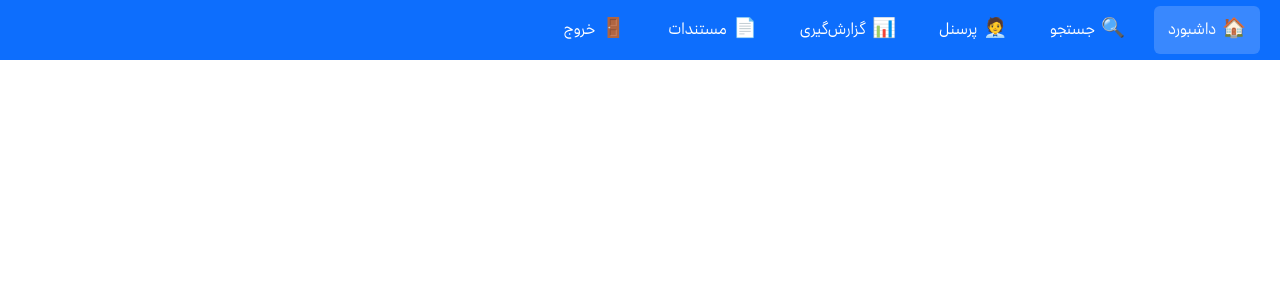
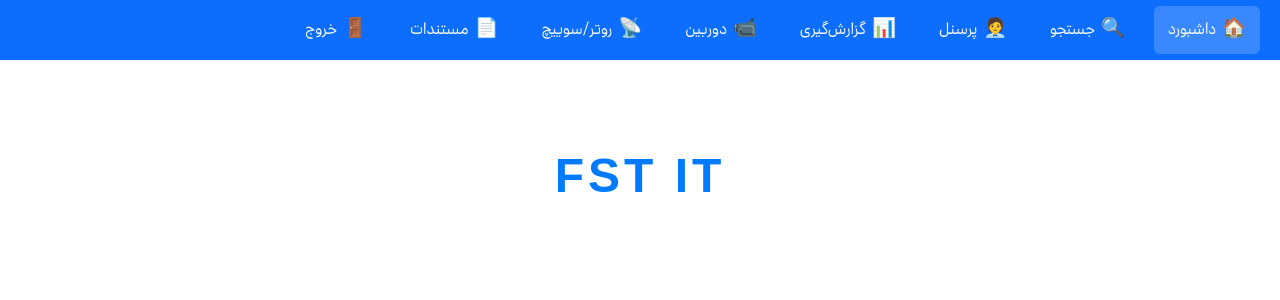
Before and after one commit to Ali-Abbaspour-12/Warehouse, a Flask app: page / in a window 1280 px wide. Shown: the top 300 px of the page. Run offline with Flask 3, Linux system fonts and the light colour scheme; the visitor is signed in with stand-in values (Sample User, id 1); data that the repository does not hold is empty; some libraries are stand-ins or nearby versions.

Commit message:
new changes

```diff
--- a/app.py
+++ b/app.py
@@ -61,5 +61,5 @@ app = create_app()
 if __name__ == '__main__':
     with app.app_context():
         db.create_all()
-    app.run(host="0.0.0.0", debug=True)
-    #serve(app, host="0.0.0.0", port=5001)
+    #app.run(host="0.0.0.0", debug=True)
+    serve(app, host="0.0.0.0", port=5001)
--- a/routes/dashboard.py
+++ b/routes/dashboard.py
@@ -1,11 +1,22 @@
 from flask import Blueprint, render_template
 from flask_login import login_required
-from .login import admin_required
-
+from sqlalchemy import func
+from models import Item
+from extensions import db
 
 dashboard_bp = Blueprint("dashboard_bp", __name__)
 
 @dashboard_bp.route("/")
 @login_required
 def dashboard():
-    return render_template("dashboard_panel/dashboard.html")
+    # گروه‌بندی بر اساس category
+    category_data = (
+        db.session.query(Item.category, func.count(Item.id))
+        .group_by(Item.category)
+        .all()
+    )
+
+    return render_template(
+        "dashboard_panel/dashboard.html",
+        category_data=category_data
+    )
--- a/routes/documet.py
+++ b/routes/documet.py
@@ -37,12 +37,13 @@ def document():
     return render_template("document_panel/document.html", files=files)
 
 @document_bp.route("/document/uploads/<filename>")
+@admin_required
 @login_required
 def uploaded_file(filename):
     return send_from_directory(UPLOAD_FOLDER, filename)
 
 @document_bp.route("/document/delete/<filename>", methods=["POST"])
-@admin_required  # فقط ادمین میتونه حذف کنه
+@admin_required
 @login_required
 def delete_file(filename):
     file_path = os.path.join(UPLOAD_FOLDER, filename)
--- a/routes/report.py
+++ b/routes/report.py
@@ -5,13 +5,16 @@ from openpyxl import load_workbook
 from openpyxl.styles import Alignment
 import pandas as pd
 from .login import admin_required
+from flask_login import login_required
 import io
+
 
 report_bp = Blueprint("report_bp",__name__,url_prefix="/report")
 
 
 
 @report_bp.route('/export_report')
+@login_required
 def export_report():
     # مشخص کردن جدول‌ها و نام شیت‌ها
     models = [
@@ -71,6 +74,7 @@ def export_report():
 
 
 @report_bp.route("/report")
+@login_required
 def report():
     args = request.args
 
@@ -132,6 +136,7 @@ def report():
 
 
 @report_bp.route("/suggest", methods=["GET"])
+@login_required
 def suggest():
     args = request.args
 
--- a/routes/settings.py
+++ b/routes/settings.py
@@ -2,12 +2,14 @@ from flask import redirect,render_template,flash,Blueprint,url_for
 from models import Item,ItemHistory
 from extensions import db
 from .login import admin_required
+from flask_login import login_required
 
 settings_bp = Blueprint("settings_bp", __name__)
 
 
 @settings_bp.route("/settings")
 @admin_required
+@login_required
 def settings():
     return render_template("settings_panel/settings.html")
 
@@ -15,6 +17,7 @@ def settings():
 
 @settings_bp.route("/delete_all_records")
 @admin_required
+@login_required
 def delete_all_records():
     Item.query.delete()
     ItemHistory.query.delete()
--- a/templates/base.html
+++ b/templates/base.html
@@ -104,9 +104,25 @@
                 </a>
             </li>
 
+
             <li>
                 <a href="{{ url_for('report_bp.report') }}" data-path="{{ url_for('report_bp.report') }}">
                     <span class="icon">📊</span> گزارش‌گیری
+                </a>
+            </li>
+
+
+
+            <li>
+                <a href="#" data-path="{{ url_for('settings_bp.settings') }}">
+                    <span class="icon">📹</span> دوربین
+                </a>
+            </li>
+
+
+            <li>
+                <a href="#" data-path="{{ url_for('settings_bp.settings') }}">
+                    <span class="icon">📡</span> روتر/سوییچ
                 </a>
             </li>
 
--- a/templates/dashboard_panel/dashboard.html
+++ b/templates/dashboard_panel/dashboard.html
@@ -1,4 +1,34 @@
 {% extends "base.html" %}
+
 {% block content %}
 
+<style>
+    @keyframes fadeInMove {
+        0% {
+            opacity: 0;
+            transform: translateY(-20px);
+        }
+        50% {
+
+            transform: translateY(20px);
+        }
+        100% {
+            opacity: 1;
+            transform: translateY(0);
+        }
+    }
+
+    .fst-it-title {
+        font-size: 48px;
+        font-weight: bold;
+        color: #007bff;
+        text-align: center;
+        margin-top: 60px;
+        animation: fadeInMove 1.6s ease-in-out forwards;
+        letter-spacing: 4px;
+    }
+</style>
+
+<div class="fst-it-title">FST IT</div>
+
 {% endblock %}
--- a/templates/document_panel/document.html
+++ b/templates/document_panel/document.html
@@ -18,6 +18,8 @@
       {% endif %}
     {% endwith %}
 
+
+    {% if current_user.is_authenticated and current_user.is_admin %}
     <!-- Upload form -->
     <div class="card mb-4 shadow-sm">
         <div class="card-body">
@@ -30,6 +32,7 @@
             </form>
         </div>
     </div>
+    {%endif%}
 
     <!-- List of uploaded files -->
     <div class="card shadow-sm">
@@ -42,9 +45,11 @@
                 {{ file }}
                 <div>
                     <a href="{{ url_for('document_bp.uploaded_file', filename=file) }}" class="btn btn-sm btn-success me-2" target="_blank">دانلود</a>
+                    {% if current_user.is_authenticated and current_user.is_admin %}
                     <form method="POST" action="{{ url_for('document_bp.delete_file', filename=file) }}" class="d-inline" onsubmit="return confirm('آیا مطمئن هستید که می‌خواهید این فایل حذف شود؟');">
                         <button type="submit" class="btn btn-sm btn-danger" >حذف</button>
                     </form>
+                    {%endif%}
                 </div>
             </li>
             {% else %}
--- a/templates/search_panel/item_detail.html
+++ b/templates/search_panel/item_detail.html
@@ -47,9 +47,11 @@
 
             <!-- دکمه‌ها -->
             <div class="d-flex gap-2">
+                {% if current_user.is_authenticated and current_user.is_admin %}
                 <a href="{{ url_for('search_bp.edit_item', item_id=item.id) }}" class="btn btn-primary">
                     ویرایش آیتم
                 </a>
+                {%endif%}
                 <a href="{{ url_for('search_bp.search', **request.args) }}" class="btn btn-primary">
                     بازگشت
                 </a>
--- a/templates/search_panel/search.html
+++ b/templates/search_panel/search.html
@@ -96,8 +96,10 @@
                                     <td>
                                         <a class="btn btn-primary btn-sm"
                                             href="{{url_for('search_bp.item_detail', item_id=item.id, **request.args)}}">مشاهده</a>
+                                            {% if current_user.is_authenticated and current_user.is_admin %}
                                         <a class="btn btn-primary btn-sm"
                                             href="{{url_for('search_bp.edit_item', item_id=item.id, **request.args)}}">ویرایش</a>
+                                            {% endif %}
                                     </td>
                                 </tr>
                                 {% endfor %}
```
Also changed, not shown: routes/add_item.py (+6 -1 lines), routes/personnel.py (+7 -0 lines), routes/search.py (+8 -0 lines), templates/personnel_panel/personnel.html (+29 -5 lines).
